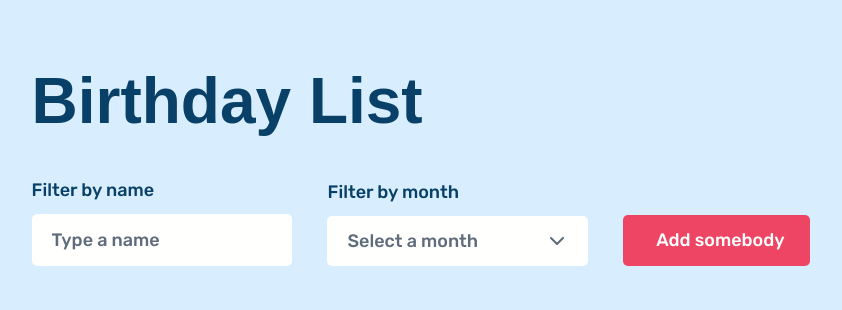
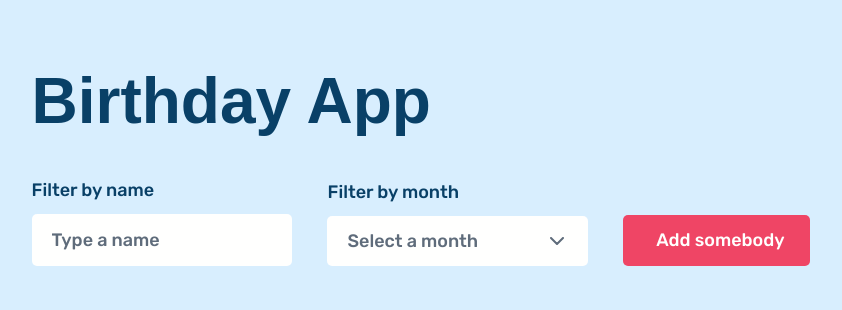
Before and after one commit to voromahery/birthday-app, a plain HTML site: page webroot/index.html in a window 1280 px wide. Shown: the top 310 px of the page, without its empty margins (219-1061 px from the left). Drawn offline with Linux system fonts and the light colour scheme; files whose address does not match are found by name; a web font is replaced by a local one.

Commit message:
Fixed typo

```diff
--- a/webroot/index.html
+++ b/webroot/index.html
@@ -9,7 +9,7 @@
   </head>
   <body>
     <header>
-      <h1>Birthday List</h1>
+      <h1>Birthday App</h1>
     </header>
     <main>
       <div class="form-container">
```
Also changed, not shown: webroot/script.js (line endings or trailing spaces).
